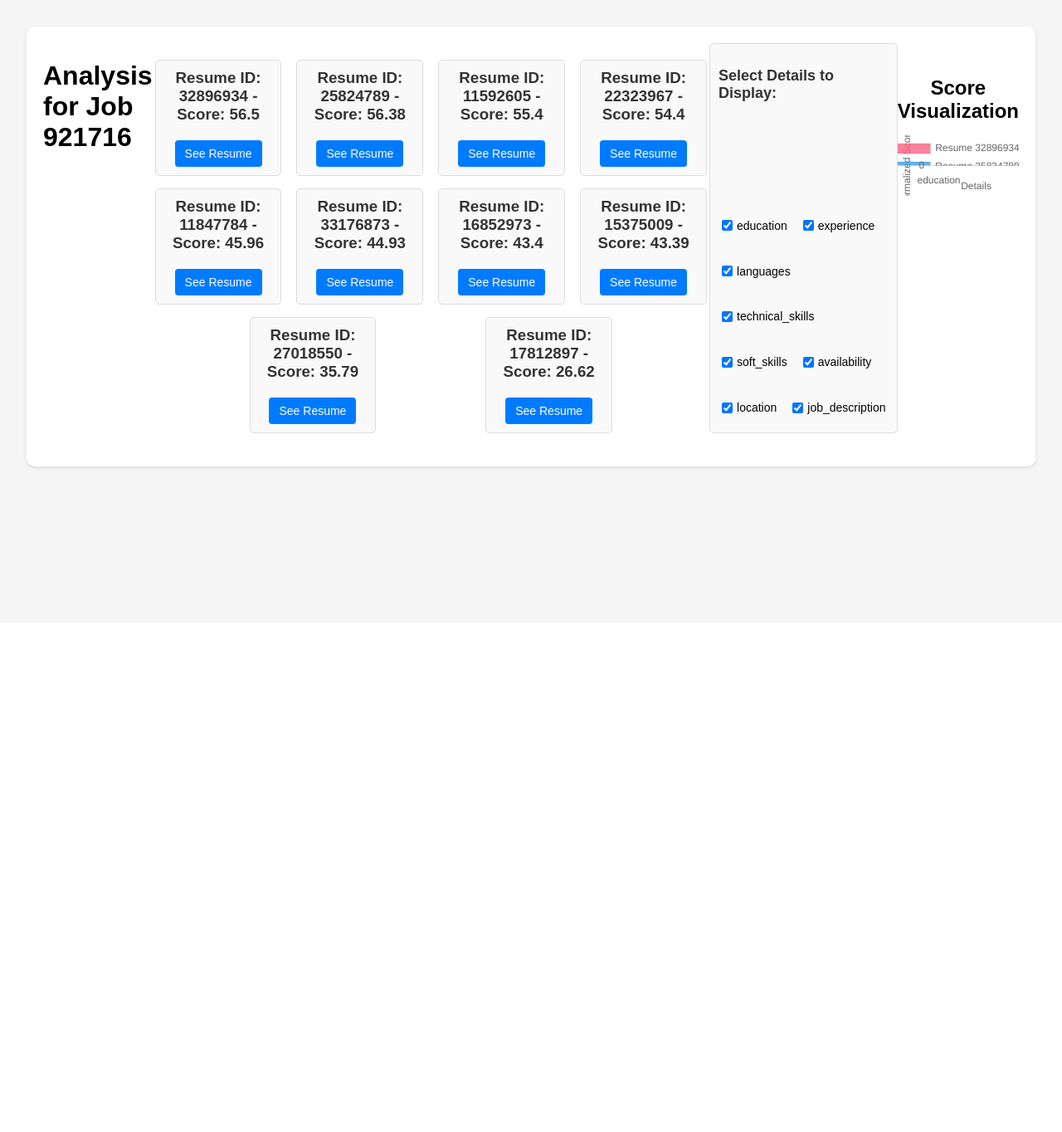
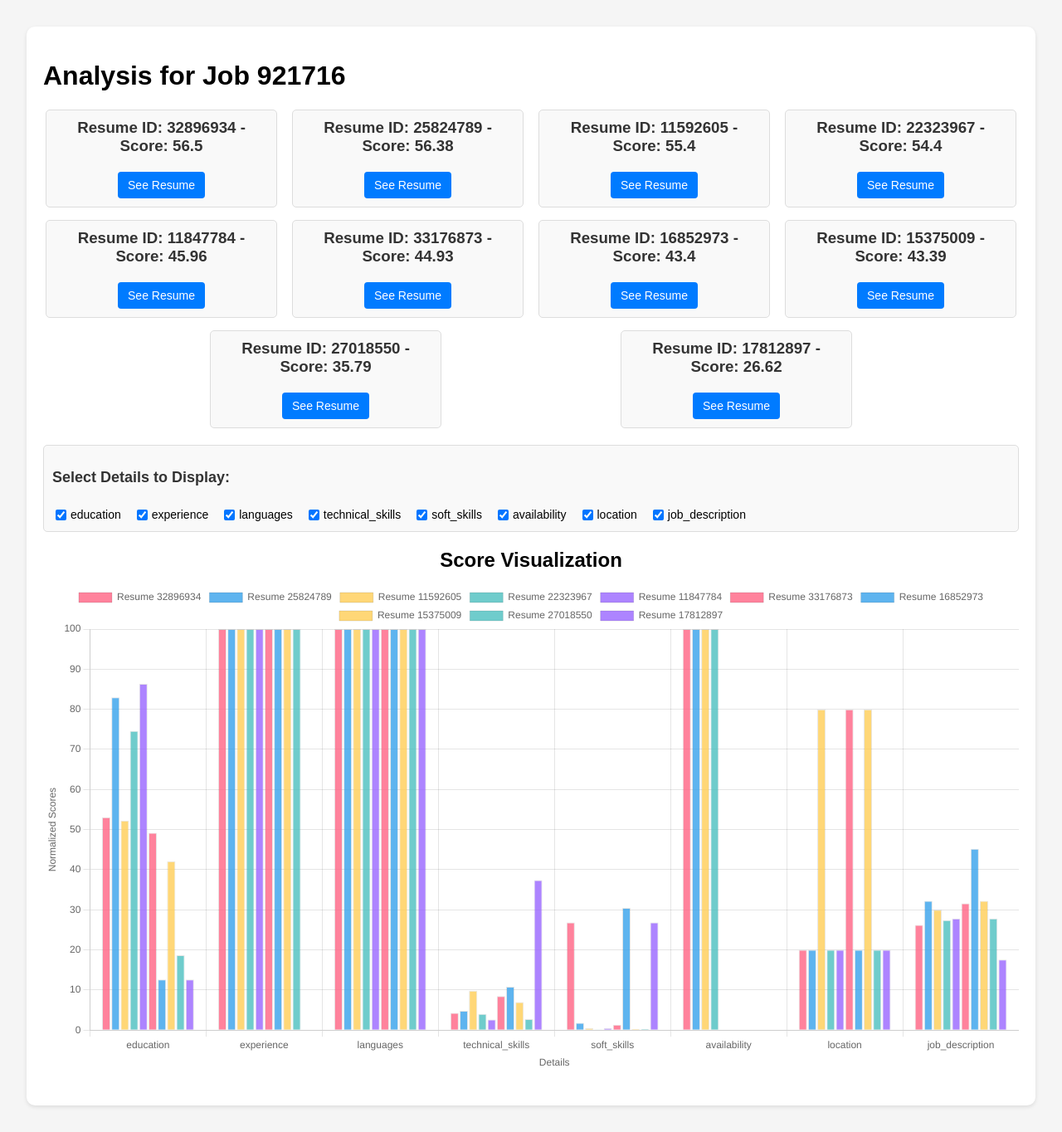
Before and after one commit to TheoHorn/scoring_job_cv, a Flask app: page /jobs/921716/matching in a window 1280 px wide. Shown: the part 50-1414 px from the top of the page at 83% size. Before the commit the page ends 617 px from the top, so only its background shows below. Run offline with Flask 3, Linux system fonts and the light colour scheme; parts of the project's set-up code (start-up, migrations or seed data) failed here and were passed over.

Commit message:
MERGE conflicts

```diff
--- a/app/static/styles.css
+++ b/app/static/styles.css
@@ -38,7 +38,7 @@ main {
 }
 
 /* Containers */
-.container {
+.containerAnalysis {
     max-width: 1200px;
     margin: 0 auto;
     padding: 20px;
--- a/app/templates/job_analysis.html
+++ b/app/templates/job_analysis.html
@@ -1,7 +1,7 @@
 {% extends 'base.html' %}
 
 {% block content %}
-<div class="container">
+<div class="containerAnalysis">
     <h1>Analysis for Job {{ job_id }}</h1>
     <div class="resume-list">
         {% for resume in resumes %}
```
